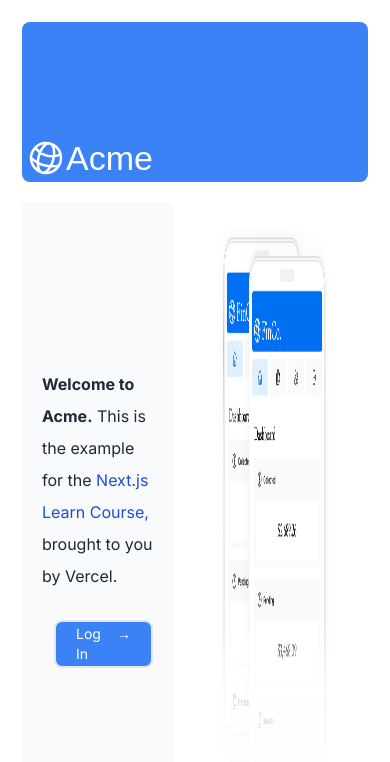
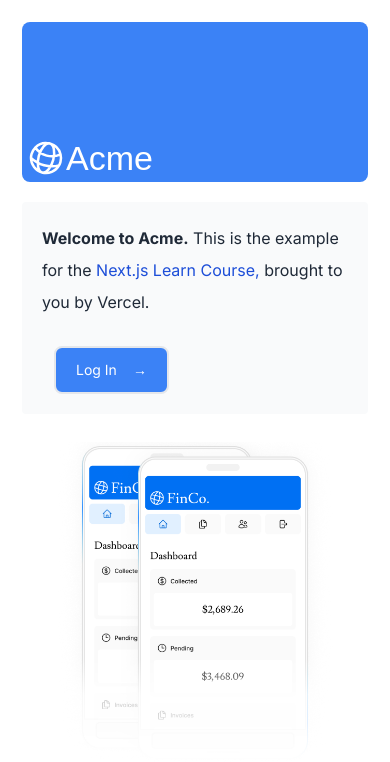
Before and after one commit to AfubeAngel/Angie-store, a Next.js app: page / in a window 390 px wide. Shown: the top 762 px of the page. Built offline with nearby package versions, Linux system fonts and the light colour scheme; a web font is replaced by a local one.

Commit message:
update mobile view

```diff
--- a/app/page.tsx
+++ b/app/page.tsx
@@ -11,8 +11,8 @@
 					<AcmeLogo />
 				</span>
 			</div>
-			<section className="flex md: gap-2 lg:gap-5 h-[calc(100vh-212px)]">
-				<div className="basis-1/3 border-1 flex flex-col justify-center rounded bg-gray-50 px-5 py-5">
+			<section className="flex flex-col md:flex-row md:gap-2 lg:gap-5 h-[calc(100vh-212px)]">
+				<div className="md:basis-1/3 border-1 flex flex-col justify-center rounded bg-gray-50 px-5 py-5">
 					<div>
 						<p className="`${lusitana.className}` text-l text-gray-800 md:text-xl leading-loose md:leading-normal sm:text-sm mb-7 lg:px-10 md:px-3">
 							<strong>Welcome to Acme.</strong> This is the
@@ -33,7 +33,7 @@
 						</div>
 					</div>
 				</div>
-				<div className="basis-2/3 flex justify-center p-7 sm:px-5 md:px-10 md:py-15">
+				<div className="md:basis-2/3 flex justify-center p-7 sm:px-5 md:px-10 md:py-15">
 					<Image
 						src="/hero-desktop.png"
 						width={1000}
```
